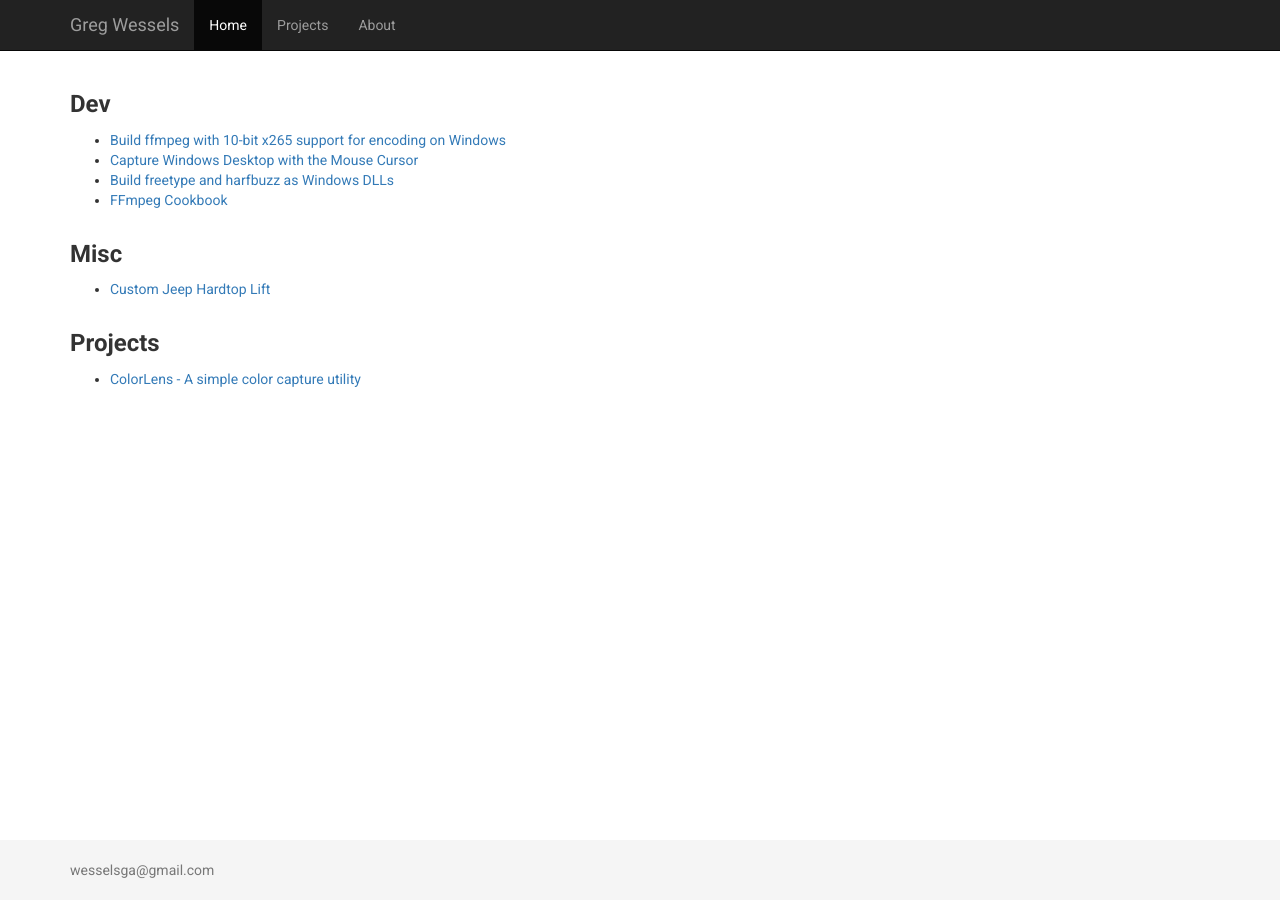
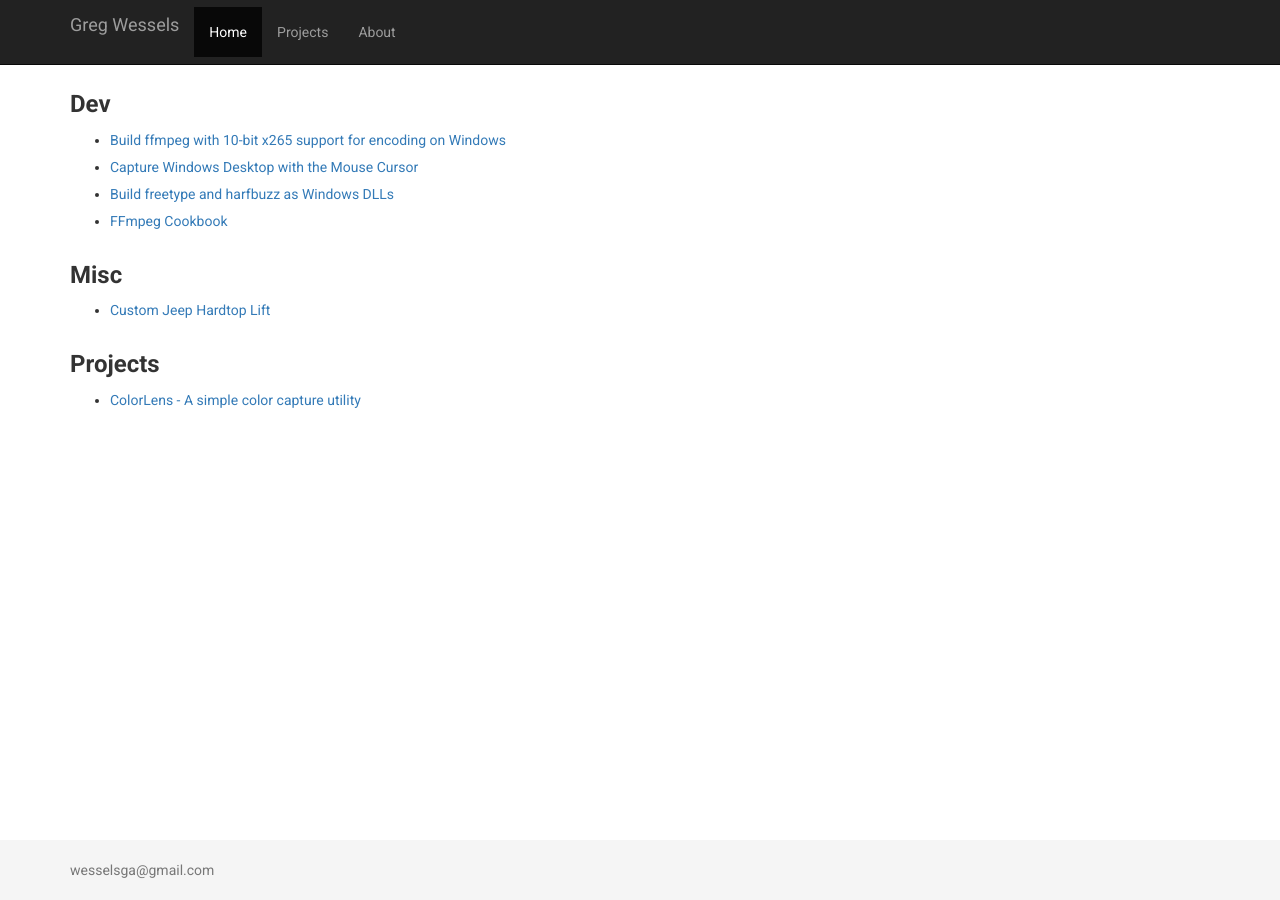
Before and after one commit to wesselsga/wesselsga.github.io, a Jekyll site: the page built from index.html, in a window 1280 px wide. Built offline with Jekyll 4.4.1, drawn with Linux system fonts in a browser that asks for light colours.

Commit message:
Update screen.css

```diff
--- a/style/screen.css
+++ b/style/screen.css
@@ -31,6 +31,10 @@
 
 p{
   margin-bottom: 1em;
+}
+
+li{
+  margin:0.5em 0 0.5em 0
 }
 
 
```
